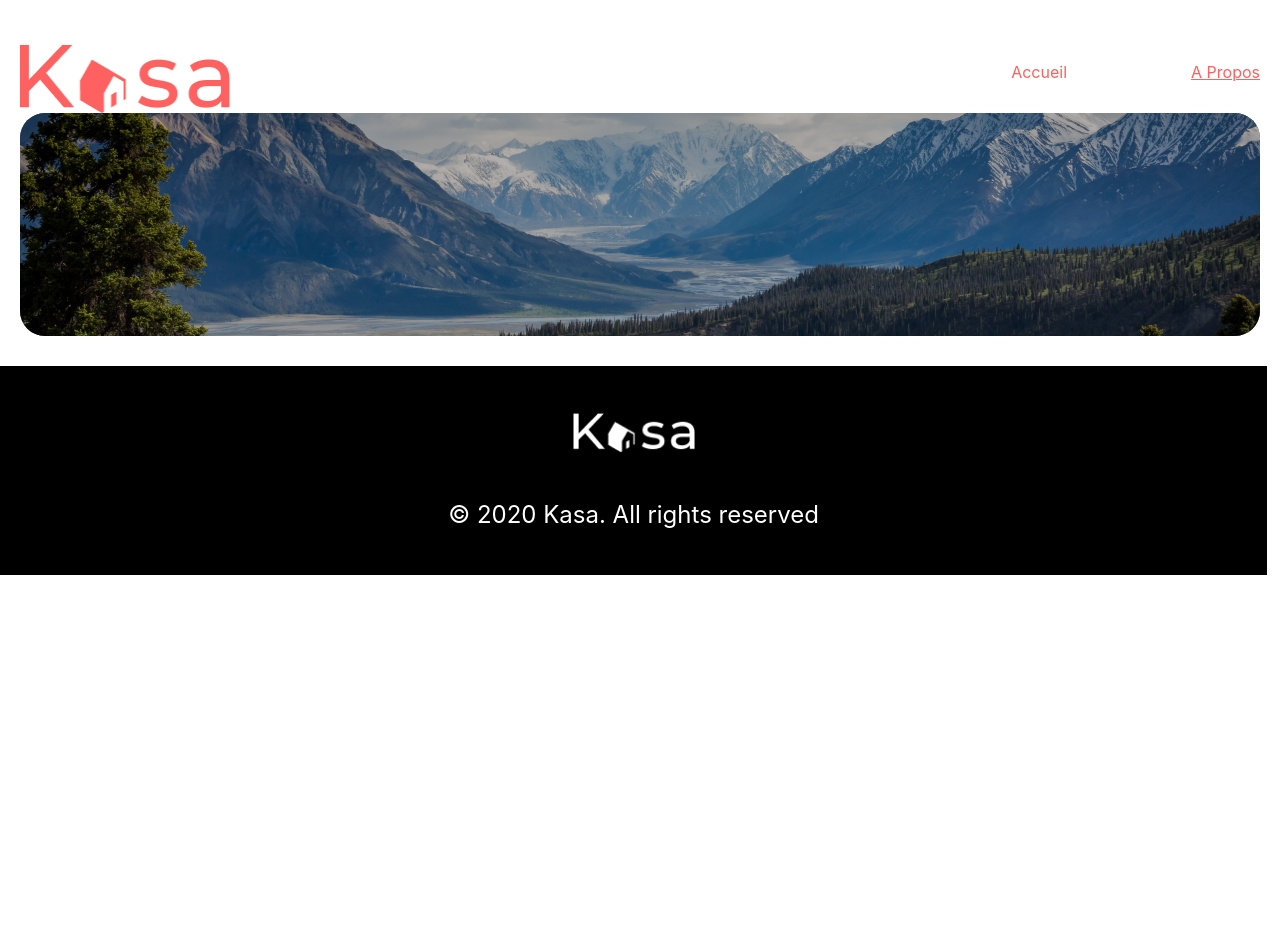
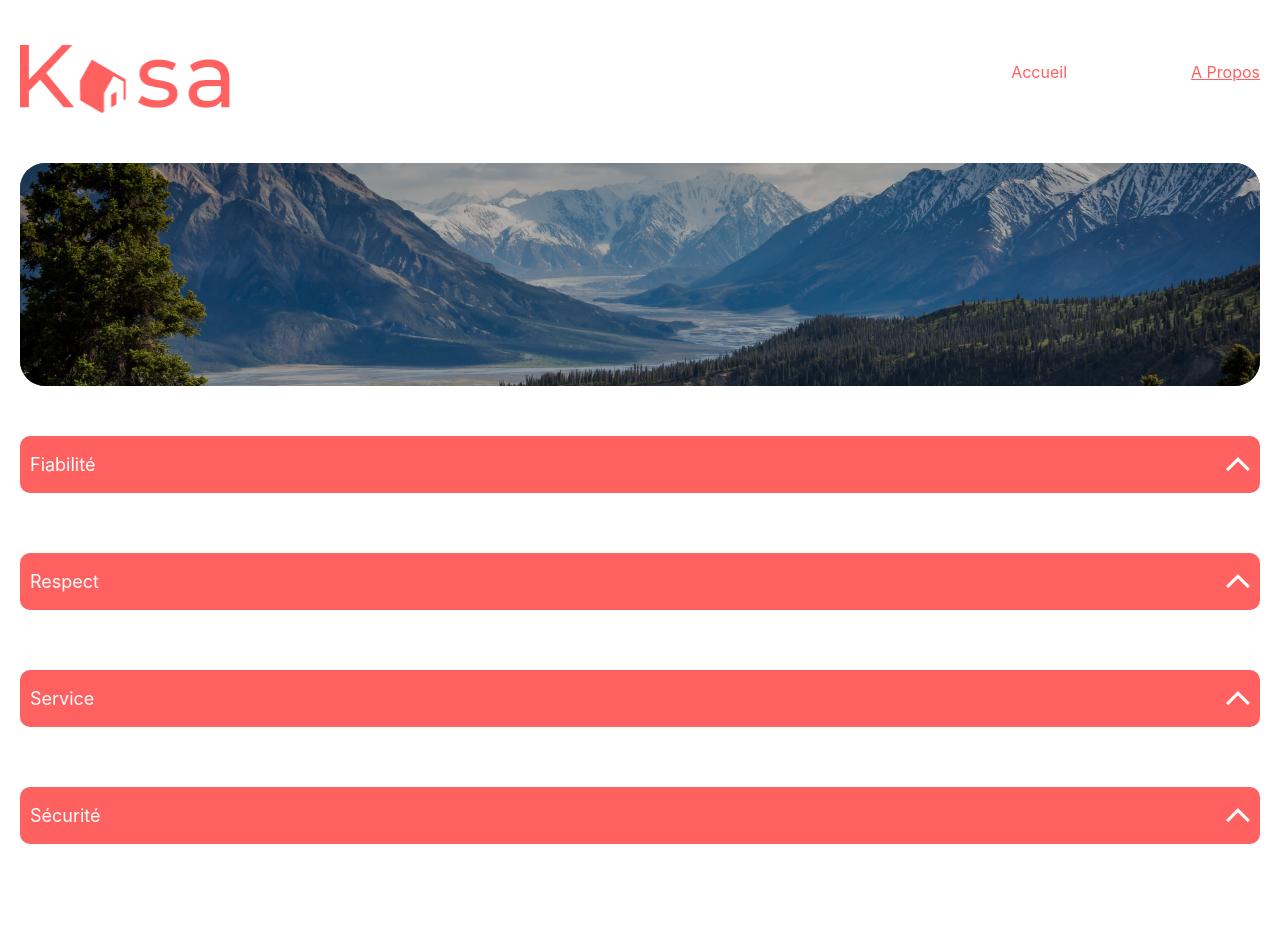
Before and after one commit to greglal/P11-Kasa, a React (Create React App) app in the folder kasa/: page /about in a window 1280 px wide. Shown: the top 932 px of the page. Before the commit the page ends 800 px from the top, so only its background shows below. Built offline with nearby package versions, Linux system fonts and the light colour scheme.

Commit message:
finish banners and about page

```diff
--- a/kasa/src/Components/AboutBanner/aboutBanner.jsx
+++ b/kasa/src/Components/AboutBanner/aboutBanner.jsx
@@ -3,7 +3,7 @@ import mountain from '../../Assets/mountain.png'
 export default function AboutBanner () {
     return (
     <div className='ban'>
-        <img src={mountain} alt="" className='banniere'/>
+        <img src={mountain} alt="paysage de montagne" className='banniere'/>
     </div>
     )
 }
--- a/kasa/src/Components/Card/card.jsx
+++ b/kasa/src/Components/Card/card.jsx
@@ -44,8 +44,8 @@ export default function Card() {
 
 
             <div className='home-collapse'>
-                <Collapse title ='Description' content ={anounce.description} />
-                <Collapse title ='Equipements' content ={equipments} />
+                <Collapse title ='Description' content ={anounce.description} width="45%" />
+                <Collapse title ='Equipements' content ={equipments} width="45%" />
             </div>
 
         </div>
--- a/kasa/src/Components/Collapse/collapse.jsx
+++ b/kasa/src/Components/Collapse/collapse.jsx
@@ -2,7 +2,7 @@ import { useState } from 'react'
 import UpArrow from '../../Assets/UpArrow.png'
 import '../../Styles/Collapse.css'
 
-export default function Collapse({title, content}) {
+export default function Collapse({title, content, width}) {
     const  [active, setActive] = useState(false)
 
     const handleToggle = () => {
@@ -10,7 +10,7 @@ export default function Collapse({title, content}) {
     }
 
     return (
-        <div className={`description ${(active && "active")}`}>
+        <div className={`description ${(active && "active")}`} style={{width: width}}>
             <div className='description-title'> {title} <img src = {UpArrow} alt='' className='collapse-arrow' onClick={handleToggle} /></div>
             <div className='description-content' >{content}</div>
         </div>
--- a/kasa/src/Components/HomeBanner/homeBanner.jsx
+++ b/kasa/src/Components/HomeBanner/homeBanner.jsx
@@ -3,7 +3,7 @@ import falaise from '../../Assets/falaise.png'
 export default function Banniere() {
     return (
         <div className='ban'>
-            <img src={falaise} alt="" className='banniere'/>
+            <img src={falaise} alt="paysage falaise bord de mer" className='banniere'/>
             <h1 className='title'>Chez vous, partout et ailleurs</h1>
         </div>
     )
--- a/kasa/src/Pages/About/index.jsx
+++ b/kasa/src/Pages/About/index.jsx
@@ -1,9 +1,30 @@
 import AboutBanner from "../../Components/AboutBanner/aboutBanner";
+import Collapse from "../../Components/Collapse/collapse";
+import '../../Styles/About.css';
 
 export default function About() {
+
+    const fiability = "Les annonces postées sur Kasa garantissent une fiabilité totale. Les photos sont conformes" +
+        " aux logements, et toutes les informations sont régulièrement vérifiées par nos équipes.";
+
+    const respect = "La bienveillance fait partie des valeurs fondatrices de Kasa. Tout comportement discriminatoire" +
+        " ou de perturbation du voisinage entraînera une exclusion de notre plateforme.";
+
+    const Security = "La sécurité est la priorité de Kasa. Aussi bien pour nos hôtes que pour les voyageurs, chaque" +
+        " logement correspond aux critères de sécurité établis par nos services. En laissant une note aussi bien à" +
+        " l'hôte qu'au locataire, cela permet à nos équipes de vérifier que les standards sont bien respectés. Nous" +
+        " organisons également des ateliers sur la sécurité domestique pour nos hôtes."
+
+
     return(
         <div>
             <AboutBanner />
+            <div className="principes">
+                <Collapse title="Fiabilité" content ={fiability} width="100%" />
+                <Collapse title="Respect" content ={respect} width="100%" />
+                <Collapse title="Service" content ={respect} width="100%" />
+                <Collapse title="Sécurité" content ={Security} width="100%" />
+            </div>
         </div>
     )
 }
--- /dev/null
+++ b/kasa/src/Styles/About.css
@@ -0,0 +1,8 @@
+.principes{
+    width: 1240px;
+    margin: 50px auto;
+}
+
+.principe{
+    width: 1240px;
+}
--- a/kasa/src/Styles/Collapse.css
+++ b/kasa/src/Styles/Collapse.css
@@ -1,21 +1,19 @@
 .home-collapse {
     width: 1240px;
-    margin: auto;
-    margin-top: 20px;
+    margin: 20px auto;
     display: flex;
     flex-direction: row;
     justify-content: space-between;
 }
 
 .description {
-    width: 40%;
+    margin-top: 20px;
 }
 
 .description-title{
     display: flex;
     align-items: center;
     justify-content: space-between;
-
     background-color: #FF6060;
     color: white;
     height: 37px;
--- a/kasa/src/Styles/Home.css
+++ b/kasa/src/Styles/Home.css
@@ -3,7 +3,7 @@
     border-radius: 25px;
     width: 1240px;
     height: 223px;
-    margin: auto;
+    margin: 50px auto;
 }
 
 .banniere{
```
